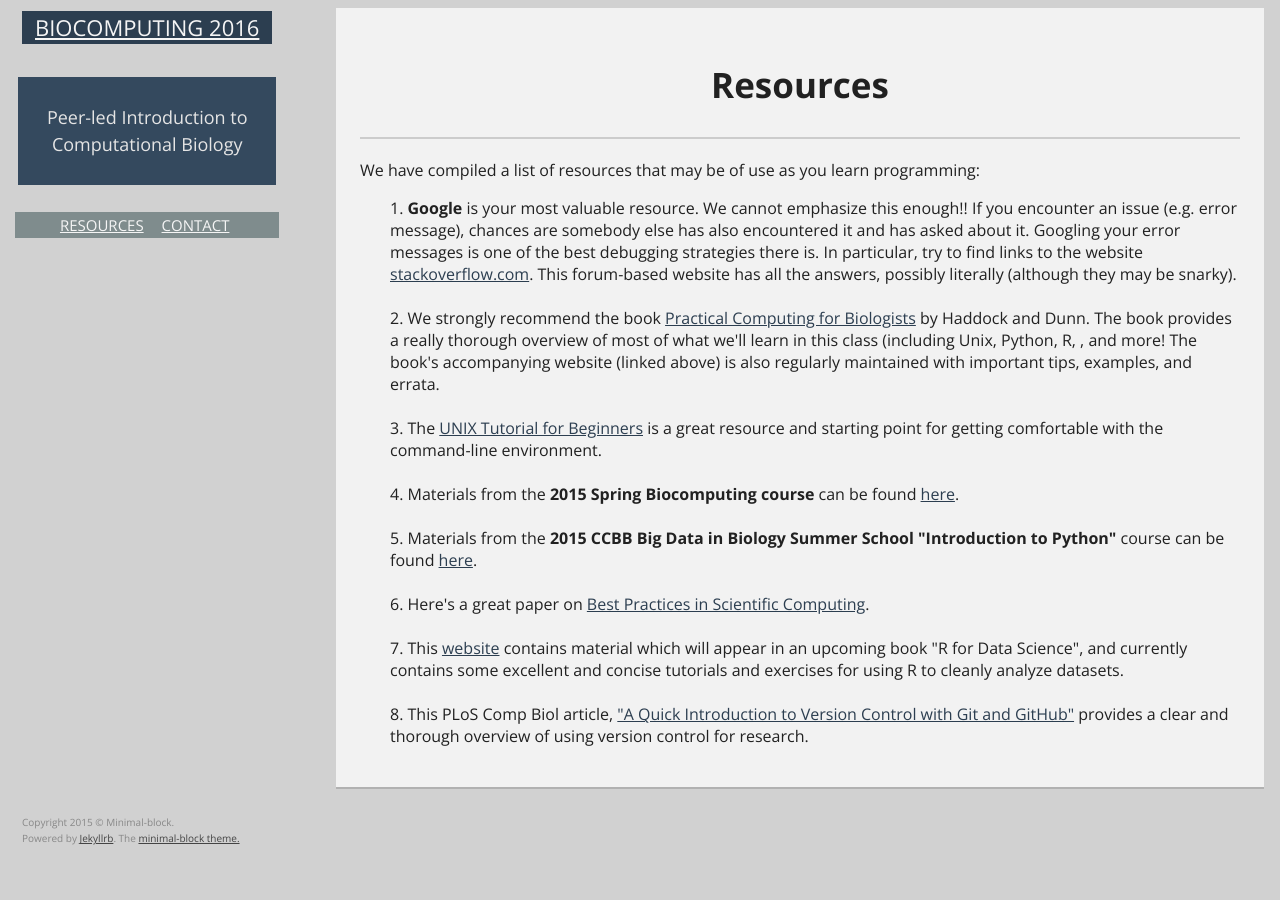
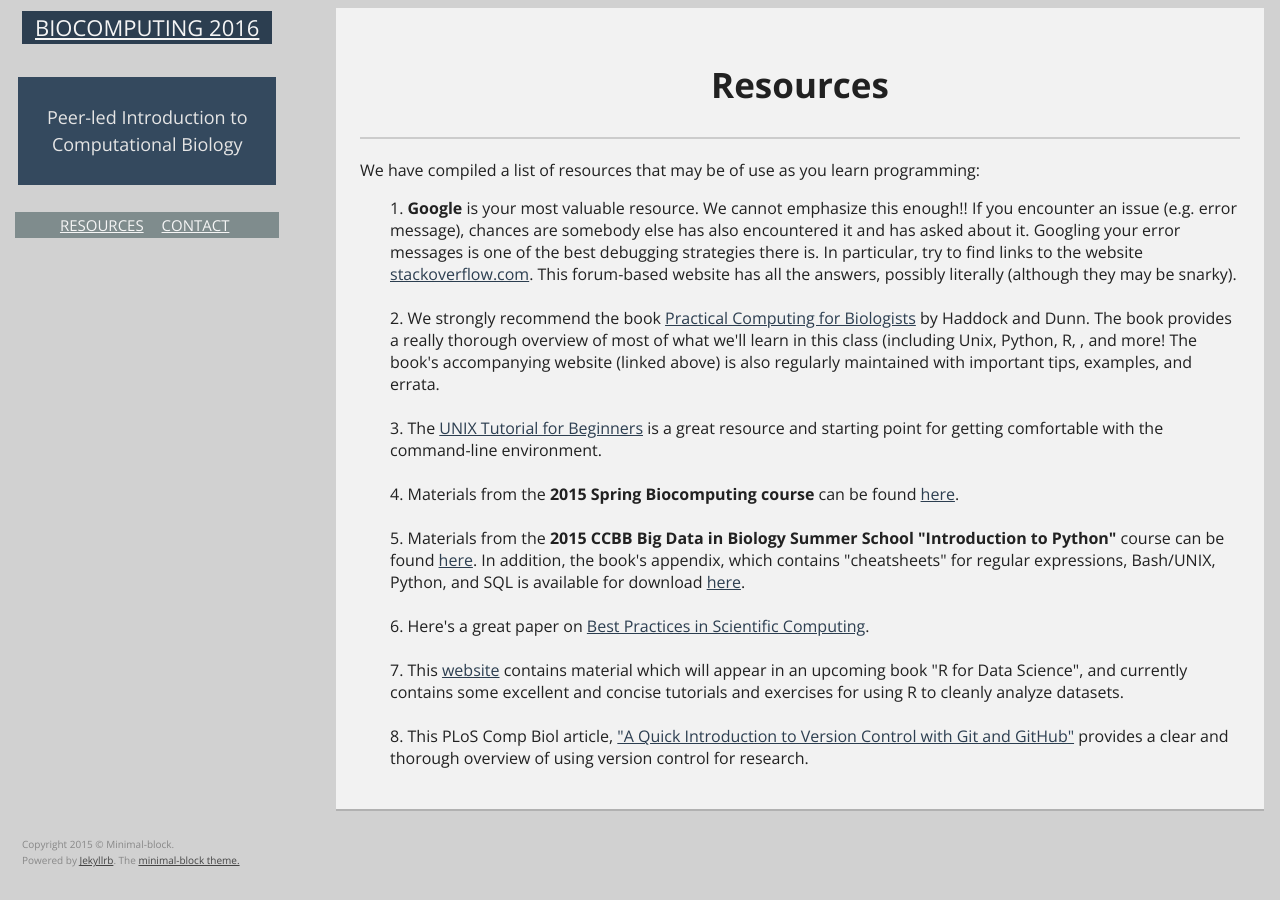
Before and after one commit to CCBBatUT/Biocomputing_Spring2016, a Jekyll site: the page built from resources/index.html, in a window 1280 px wide. Built offline with Jekyll 4.4.1, drawn with Linux system fonts in a browser that asks for light colours; Markdown is read by kramdown in place of the engine named in the settings.

Commit message:
pcfb appendix

```diff
--- a/resources/index.html
+++ b/resources/index.html
@@ -16,7 +16,7 @@ layout: default
                 <br>
                 <li> Materials from the <b>2015 Spring Biocomputing course</b> can be found <a href="https://CCBBatUT.github.io/Biocomputing_Spring2015">here</a>.</li>
                 <br>
-                <li> Materials from the <b>2015 CCBB Big Data in Biology Summer School "Introduction to Python"</b> course can be found <a href="http://sjspielman.org/ccbb_bigdata2015_python/">here</a>.</li>
+                <li> Materials from the <b>2015 CCBB Big Data in Biology Summer School "Introduction to Python"</b> course can be found <a href="http://sjspielman.org/ccbb_bigdata2015_python/">here</a>. In addition, the book's appendix, which contains "cheatsheets" for regular expressions, Bash/UNIX, Python, and SQL is available for download <a href="http://ccbbatUT.github.io/Biocomputing_Spring2016/files/PCfB_Appendices.pdf">here</a>.</li>
                 <br>
                 <li>Here's a great paper on <a href="(http://journals.plos.org/plosbiology/article?id=10.1371/journal.pbio.1001745">Best Practices in Scientific Computing</a>.</li>
                 <br>
```
Also changed, not shown: 1 other file.
